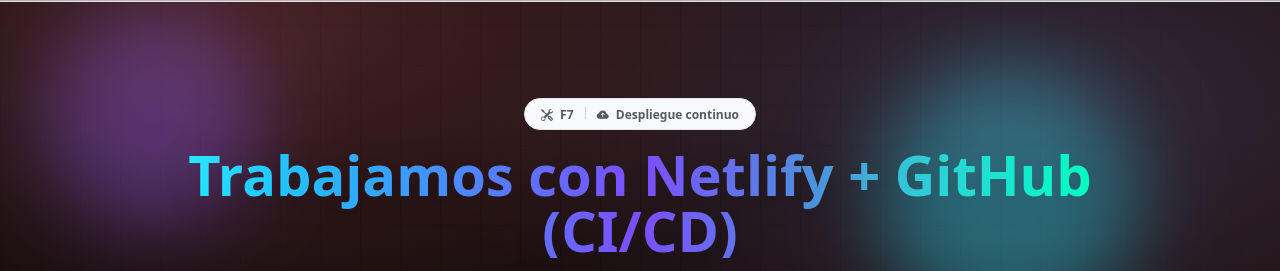
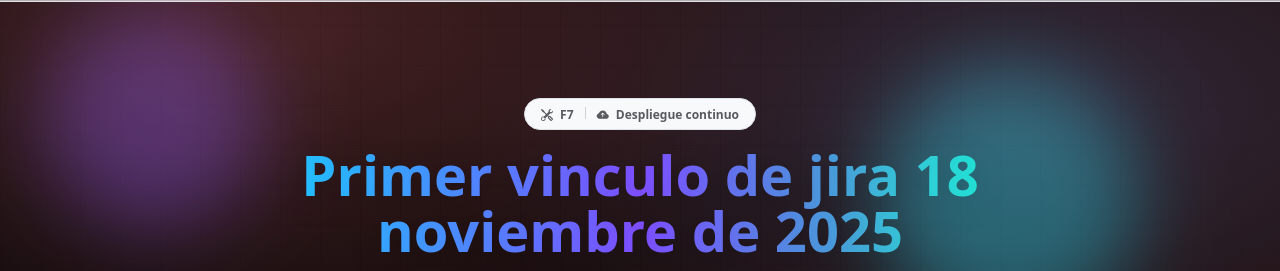
Before and after one commit to IngeNelsonG/gerencia-fs, a plain HTML site: page index.html in a window 1280 px wide. Shown: the part 55-326 px from the top of the page. Drawn offline with nearby package versions, Linux system fonts and the light colour scheme.

Commit message:
GIT-1 CAMBIO EN LA VISTA 2 DE LA APLICACION (#2)

```diff
--- a/index.html
+++ b/index.html
@@ -42,7 +42,8 @@
           <i class="bi bi-cloud-arrow-up-fill me-1"></i> Despliegue continuo
         </span>
         <h1 class="display-4 fw-bold gradient-text lh-1 mb-3">
-          Trabajamos con Netlify + GitHub (CI/CD)
+          Primer vinculo de jira 18 noviembre de 2025
+
         </h1>
         <p class="lead text-body-secondary mb-4">
           La Fase 7: Incluye corrección de errores detectados en producción, mejoras continuas,
```
